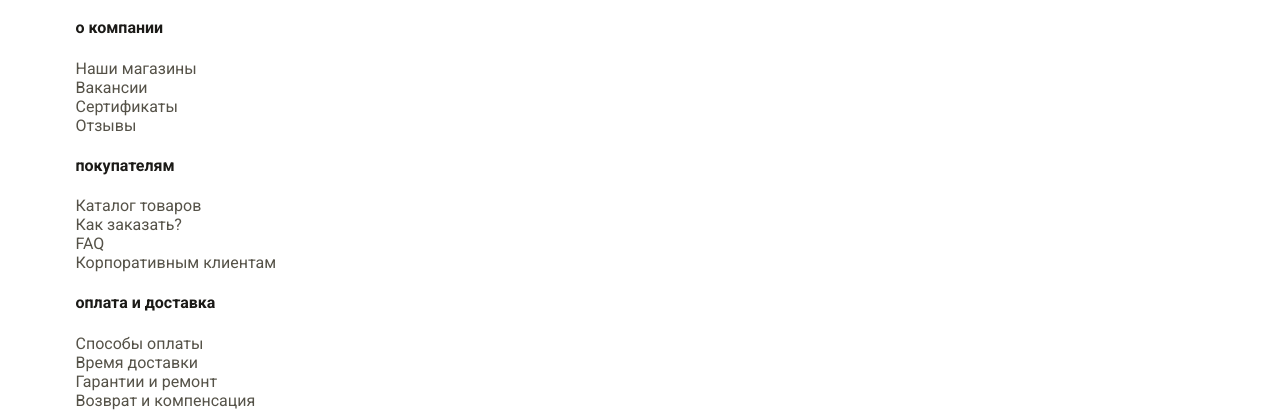
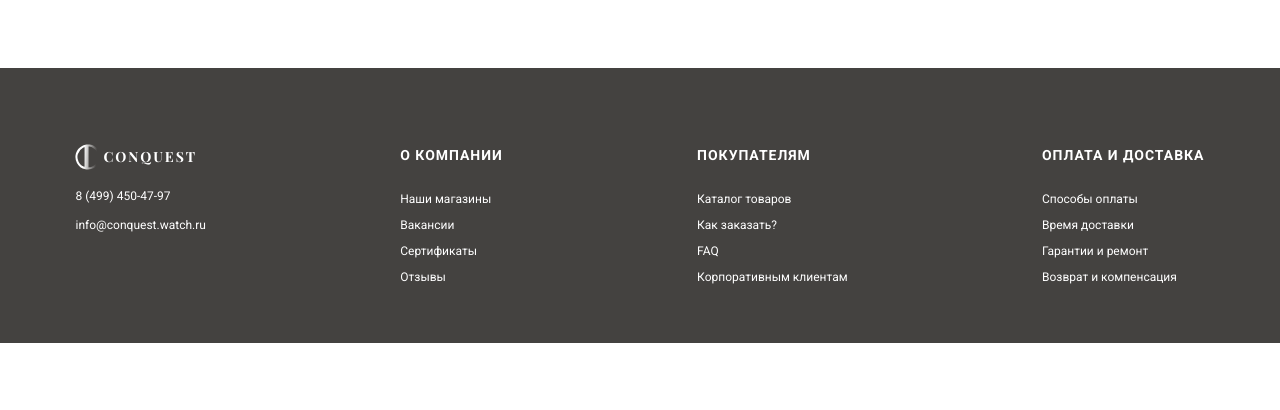
Before and after one commit to Yuriy-Tkachenko/Conquest, a website: page source/index.html in a window 1280 px wide. Shown: the part 2691-3101 px from the top of the page. After the commit the page ends 3034 px from the top, so only its background shows below. Drawn offline with nearby package versions, Linux system fonts and the light colour scheme; files that its build step writes are made by us from their sources; files whose address does not match are found by name.

Commit message:
created page-footer.scss

```diff
--- a/source/index.html
+++ b/source/index.html
@@ -170,11 +170,11 @@
     <div class="container">
       <div class="contacts">
         <span class="logo">conquest</span>
-        <a href="tel:+74994504797">8 (499) 450-47-97</a>
-        <a href="mailto:info@conquest.watch.ru">info@conquest.watch.ru</a>
+        <a class="link-number" href="tel:+74994504797">8 (499) 450-47-97</a>
+        <a class="link-mail-to" href="mailto:info@conquest.watch.ru">info@conquest.watch.ru</a>
       </div>
       <div class="about-company">
-        <h4>о компании</h4>
+        <h4 class="footer-title">о компании</h4>
         <ul class="link-list">
           <li class="link-item">
             <a class="link" href="#">Наши магазины</a>
@@ -191,7 +191,7 @@
         </ul>
       </div>
       <div class="for-buyers">
-        <h4>покупателям</h4>
+        <h4 class="footer-title">покупателям</h4>
         <ul class="link-list">
           <li class="link-item">
             <a class="link" href="#">Каталог товаров</a>
@@ -208,7 +208,7 @@
         </ul>
       </div>
       <div class="pay-info">
-        <h4>оплата и доставка</h4>
+        <h4 class="footer-title">оплата и доставка</h4>
         <ul class="link-list">
           <li class="link-item">
             <a class="link" href="#">Способы оплаты</a>
--- a/source/sass/blocks/about.scss
+++ b/source/sass/blocks/about.scss
@@ -1,4 +1,7 @@
 .about  {
+  background-image: url(../../img/background-double-color@1x.jpg);
+  background-size: cover;
+  background-repeat: no-repeat;
   position: relative;
 
   &:before {
--- /dev/null
+++ b/source/sass/blocks/page-footer.scss
@@ -0,0 +1,75 @@
+.page-footer {
+  background-color: $firm-light-grey;
+  color: $firm-white;
+}
+
+.page-footer a {
+  color: $firm-white;
+}
+
+.page-footer .container {
+  height: 275px;
+  display: flex;
+  justify-content: space-between;
+  padding-top: 79px;
+}
+
+.contacts {
+  display: flex;
+  flex-direction: column;
+}
+
+.contacts .logo {
+  font-weight: 700;
+  font-size: 14px;
+  line-height: 19px;
+  letter-spacing: 0.14em;
+  margin-bottom: 23px;
+}
+
+.contacts a {
+  font-weight: 400;
+  font-size: 12px;
+  line-height: 14px;
+}
+
+.link-number {
+  margin-bottom: 15px;
+}
+
+.contacts .logo {
+  margin-left: 28px;
+
+  &:before {
+    content: "";
+    position: absolute;
+    width: 26px;
+    height: 26px;
+    background-image: url(../../img/footer-logo-decore.svg);
+    left: -29px;
+    top: -3px;
+  }
+}
+
+.footer-title {
+  text-transform: uppercase;
+  font-weight: 700;
+  font-size: 14px;
+  line-height: 16px;
+  letter-spacing: 0.07em;
+  margin: 0 0 29px 0;
+}
+
+.link-item {
+  font-weight: 400;
+  font-size: 12px;
+  line-height: 14px;
+
+  &:not(:last-child) {
+    margin-bottom: 12px;
+  }
+}
+
+.link {
+  color: $firm-white;
+}
--- a/source/sass/blocks/subscribe-info.scss
+++ b/source/sass/blocks/subscribe-info.scss
@@ -1,7 +1,7 @@
 .subscribe-info .container {
   display: flex;
   justify-content: space-between;
-  margin-top: 81px;
+  margin: 81px auto 90px auto;
 }
 
 .info-wrapper .subtitle {
--- a/source/sass/style.scss
+++ b/source/sass/style.scss
@@ -9,3 +9,4 @@
 @import "blocks/catalog.scss";
 @import "blocks/about.scss";
 @import "blocks/subscribe-info.scss";
+@import "blocks/page-footer.scss";
```
Also changed, not shown: source/img/background-double-color@1x.jpg (added), source/img/background-double-color@2x.jpg (added), source/img/basket.svg (deleted), source/img/facebook.svg (deleted), source/img/footer-logo-decore.svg (added), source/img/heart.svg (deleted), source/img/instagram.svg (deleted), source/img/search.svg (deleted), source/img/twitter.svg (deleted).
